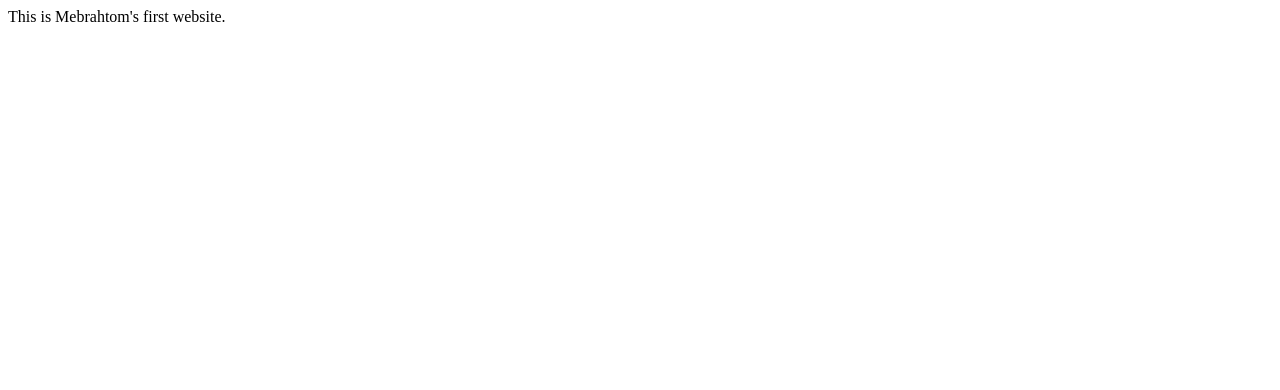
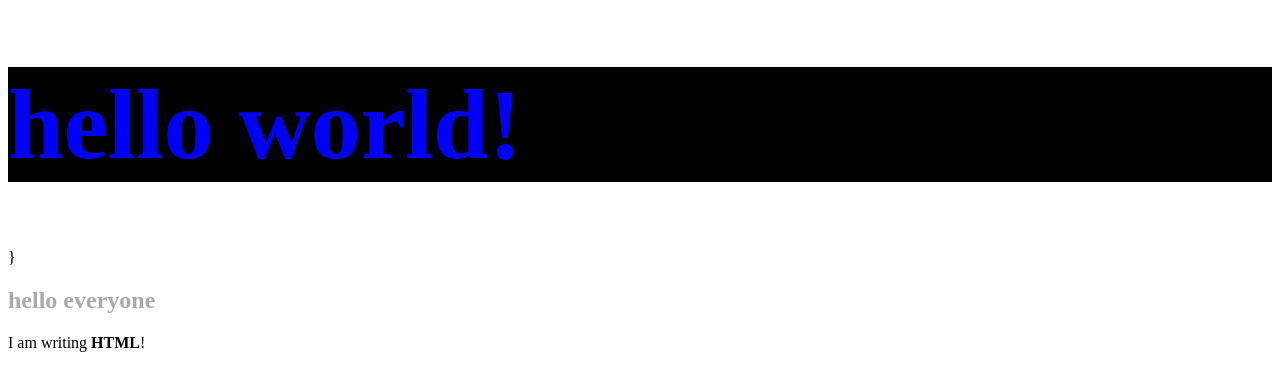
Before and after one commit to mebrahto/mebrahto.github.io, a plain HTML site: page index.html in a window 1280 px wide. Drawn offline with Linux system fonts and the light colour scheme.

Commit message:
updated index

```diff
--- a/index.html
+++ b/index.html
@@ -1,12 +1,16 @@
 <!DOCTYPE html>
-<html lang="en">
-<head>
-  <meta charset="UTF-8">
-  <meta name="viewport" content="width=device-width, initial-scale=1.0">
-  <meta http-equiv="X-UA-Compatible" content="ie=edge">
-  <title>Example index.html</title>
-</head>
-<body>
-  This is Mebrahtom's first website.
-</body>
+<html lang="en" dir="ltr">
+  <head>
+    <meta charset="utf-8">
+    <link rel="stylesheet" href="style.css">
+    <title></title>
+  </head>
+  <body>
+
+    <h1>hello world!</h1>
+    }
+    <h2>hello everyone</h2>
+    I am writing <b>HTML</b>!
+
+  </body>
 </html>
```
